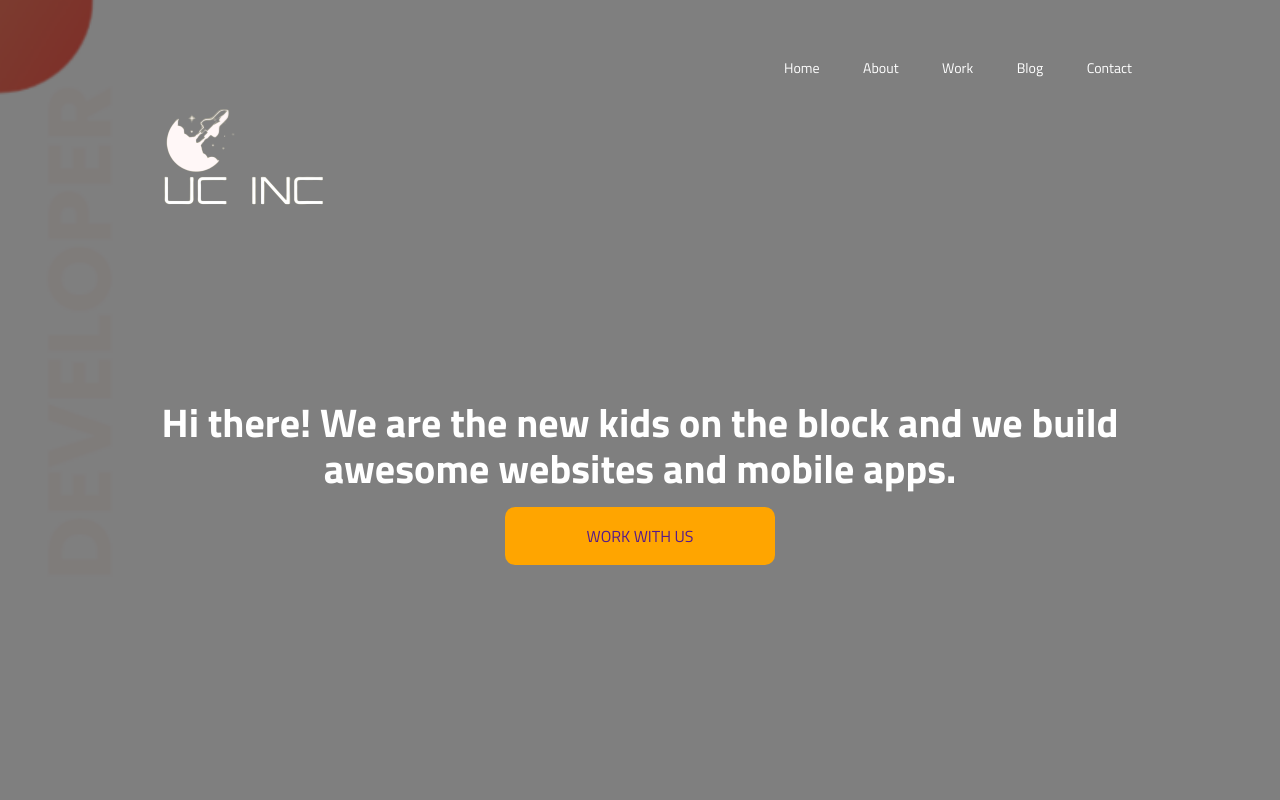
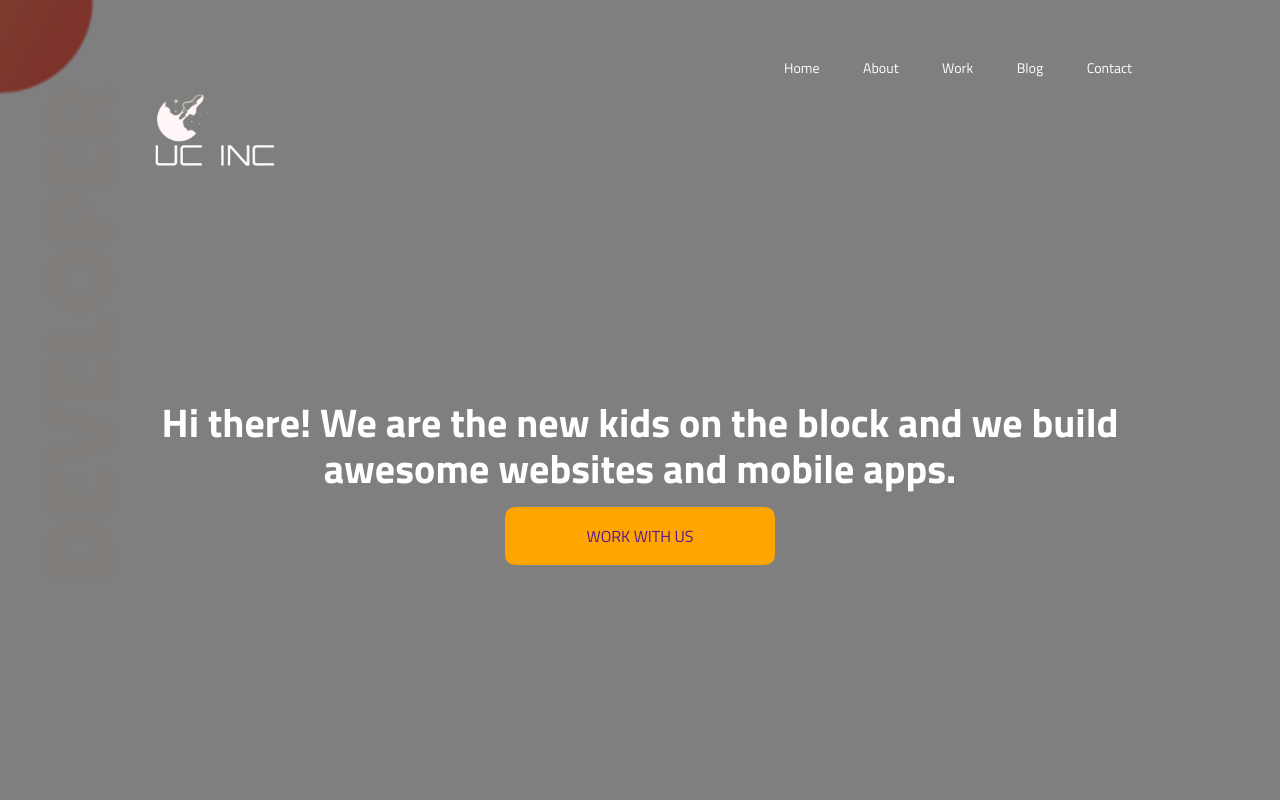
Before and after one commit to uchoaung/uc-inc, a plain HTML site: page index.html in a window 1280 px wide. Shown: the top 800 px of the page. Drawn offline with Linux system fonts and the light colour scheme.

Commit message:
re-added

```diff
--- a/style.css
+++ b/style.css
@@ -30,6 +30,10 @@
 .logo {
 	width: 30%;
 	float: left;
+}
+
+.logo img {
+	width: 150px;
 }
 
 .menu {
```
